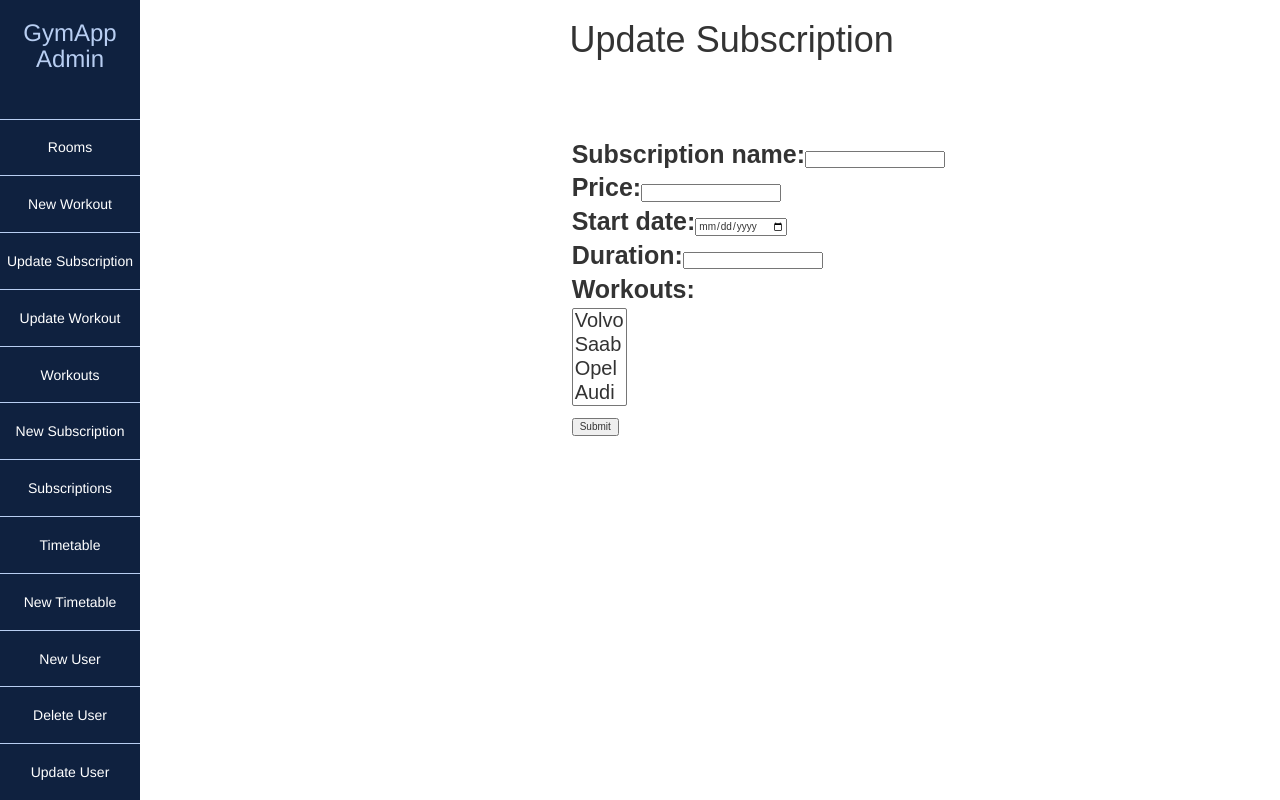
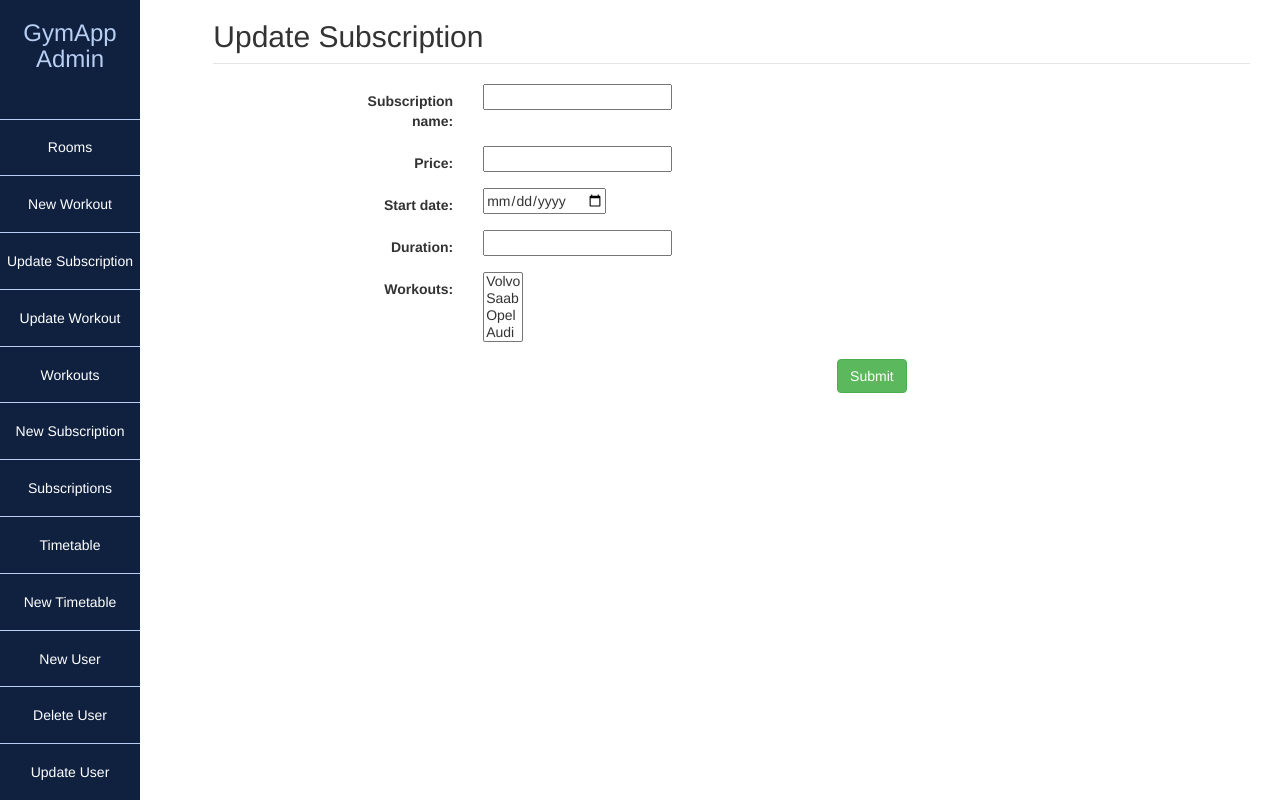
Before and after one commit to CCMV2/GymApplication, an Angular app in the folder GymAppUI/: page /updatesubscription in a window 1280 px wide. Built offline with nearby package versions, Linux system fonts and the light colour scheme.

Commit message:
Uptated Subscription Component and creted SubscriptionController

```diff
--- a/GymAppUI/src/app/list-subscription/list-subscription.component.html
+++ b/GymAppUI/src/app/list-subscription/list-subscription.component.html
@@ -52,7 +52,8 @@
     <button (click)="delete(entry)">Delete</button>
     <br>
     <br>
-    <button>Update</button>
+    <button type="button" class="btn btn-primary-outline pull-right" (click)="updateSubscription(entry,subscription)"><i class="fa fa-plus"></i> Update</button>
+
 
   </tr>
 </table>
--- a/GymAppUI/src/app/list-subscription/list-subscription.component.ts
+++ b/GymAppUI/src/app/list-subscription/list-subscription.component.ts
@@ -2,6 +2,7 @@ import {Component, OnInit} from '@angular/core';
 import {Subscription} from "../models/subscriptionModel";
 import {WorkoutList} from "../models/workoutlist";
 import {Workout} from "../models/workout";
+import {Router} from '@angular/router';
 
 @Component({
   selector: 'app-list-subscription',
@@ -20,7 +21,7 @@ export class ListSubscriptionComponent implements OnInit {
 
   test: {[key:string]: string} = {"key":"value"};
 
-  constructor() {
+  constructor(private router:Router) {
   }
 
   ngOnInit() {
@@ -33,5 +34,10 @@ export class ListSubscriptionComponent implements OnInit {
   deleteWorkout(workoutlist,workout): void {
     this.subscriptions[this.subscriptions.indexOf(workoutlist)].workouts.splice(this.subscriptions[this.subscriptions.indexOf(workoutlist)].workouts.indexOf(workout),1);
   }
+  updateSubscription= function () {
+    this.router.navigateByUrl('/updatesubscription');
+  };
+
+
 
 }
--- a/GymAppUI/src/app/update-subscription/update-subscription.component.css
+++ b/GymAppUI/src/app/update-subscription/update-subscription.component.css
@@ -1,50 +1,6 @@
-div{
-    width:800px; margin:0 auto;
-    padding-top: 10px;
-    padding-bottom: 10px;
-    text-align: auto;
-    align-content: center;
-    position: ;
-
+.centered {
+	margin-left:10%
 }
-
-/* div, #all{
-    padding-top: 10px;
-    padding-bottom: 10px;
-    background-color: lightblue;
-} */
-
-h1{
-    text-align: center;
+.submit{
+	float:right;
 }
-
-head{
-    text-align: center;
-}
-
-form{
-    position: absolute;
-    padding-top: 70px;
-    left: 35%;
-}
-
-#button{
-    padding-top: 60px;
-    text-align: center;
-}
-
-button{
-    font-size: 25px;
-}
-
-select{
-    font-size: 20px;
-}
-
-option{
-    font-size: 20px;
-}
-
-label{
-    font-size: 25px;
-}
--- a/GymAppUI/src/app/update-subscription/update-subscription.component.html
+++ b/GymAppUI/src/app/update-subscription/update-subscription.component.html
@@ -1,26 +1,49 @@
-<html>
+<fieldset>
+    <legend>
+		<h2>Update Subscription</h2>
+    </legend>
+    <div class="centered col-sm-7">
+    <form class="form-horizontal">
+        <div class="form-group">
+            <label class="control-label col-sm-3" for="name">Subscription name:</label>
+            <div class="col-sm-9">
+                <input type="text" name="SubName" >
+            </div>
+        </div>
 
-    <h1>
-    Update Subscription
-    </h1>
+        <div  class="form-group">
+            <label  class="control-label col-sm-3" for="price">Price:</label>
+            <div  class="col-sm-9">
+                <input type="number" name="Price" step="0.01" min=0 oninput="validity.valid||(value='');" ><br>
+            </div>
+        </div>
 
-
-<form action="/action_page.php">
-  <label>Subscription name:</label>
-  <input type="text" name="SubName" ><br>
-  <label>Price:</label> <input type="number" name="Price" step="0.01" min=0 oninput="validity.valid||(value='');" ><br>
-  <label>Start date:</label> <input type="date" name="StartDate" ><br>
-  <label>Duration:</label> <input type="number" name="Duration" min=0 oninput="validity.valid||(value='');" ><br>
-
-  <label>Workouts:</label>
-  <br/>
+        <div  class="form-group">
+            <label  class="control-label col-sm-3" for="start">Start date:</label>
+            <div  class="col-sm-9">
+                <input type="date" name="StartDate" >
+            </div>
+        </div>
+        <div  class="form-group">
+            <label  class="control-label col-sm-3" for="duration">Duration:</label>
+            <div  class="col-sm-9">
+                <input type="number" name="Duration" min=0 oninput="validity.valid||(value='');" >
+            </div>
+        </div>
+        <div class="form-group">
+            <label  class="control-label col-sm-3" for="workouts">Workouts:</label>
+            <div  class="col-sm-9">
                 <select name="Workouts" multiple>
                     <option value="volvo">Volvo</option>
                     <option value="saab">Saab</option>
                     <option value="opel">Opel</option>
                     <option value="audi">Audi</option>
                 </select>
-  <br/><br/>
-  <input type="submit" value="Submit">
+            </div>
+        </div>
+
+
+        <button type="submit" class="btn btn-success submit">Submit</button>
     </form>
-</html>
+    </div>
+</fieldset>
```
Also changed, not shown: 2 other files (tests, documents, lock files or other folders). Lines whose indentation alone changed are shown as unchanged.
